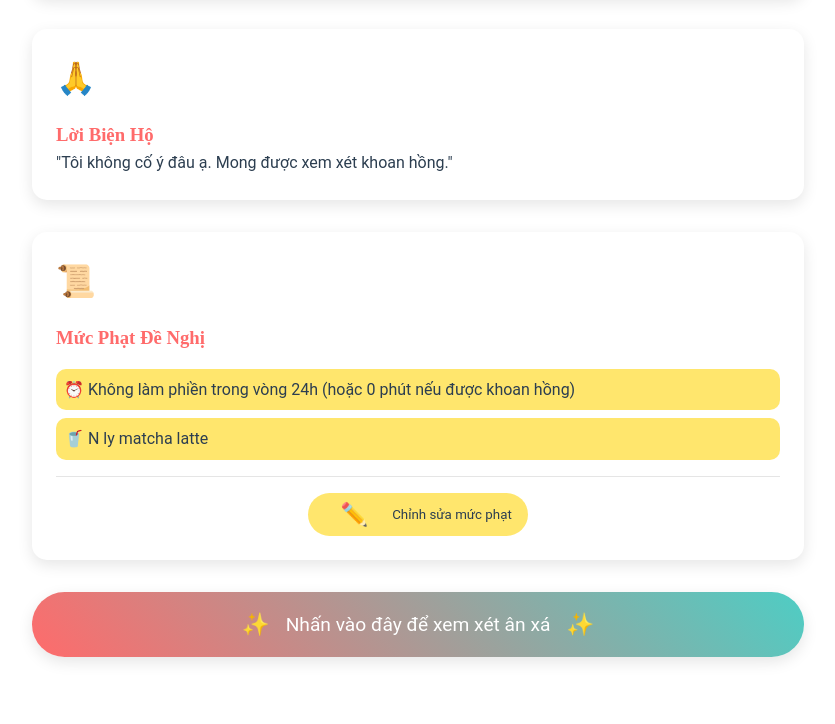
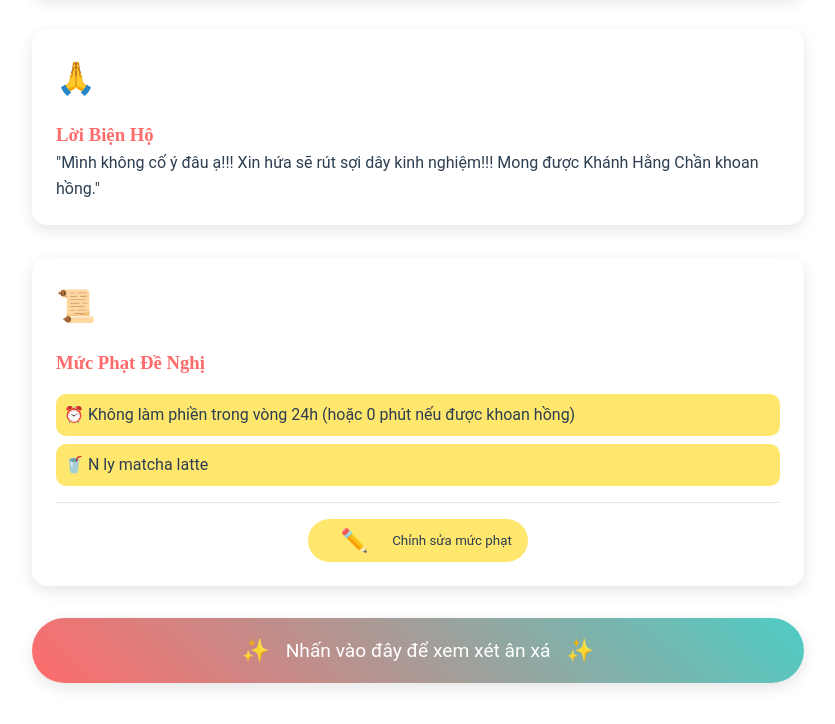
Before and after one commit to cducdev/sorry-khc, a website: page index.html in a window 1280 px wide. Shown: the part 933-1657 px from the top of the page, without its empty margins (222-1057 px from the left). Drawn offline with Linux system fonts and the light colour scheme.

Commit message:
Change defense-text

```diff
--- a/index.html
+++ b/index.html
@@ -89,7 +89,8 @@
 					<div class="card-icon">🙏</div>
 					<h3>Lời Biện Hộ</h3>
 					<p class="defense-text">
-						"Tôi không cố ý đâu ạ. Mong được xem xét khoan hồng."
+						"Mình không cố ý đâu ạ!!! Xin hứa sẽ rút sợi dây kinh
+						nghiệm!!! Mong được Khánh Hằng Chần khoan hồng."
 					</p>
 				</div>
 
```
